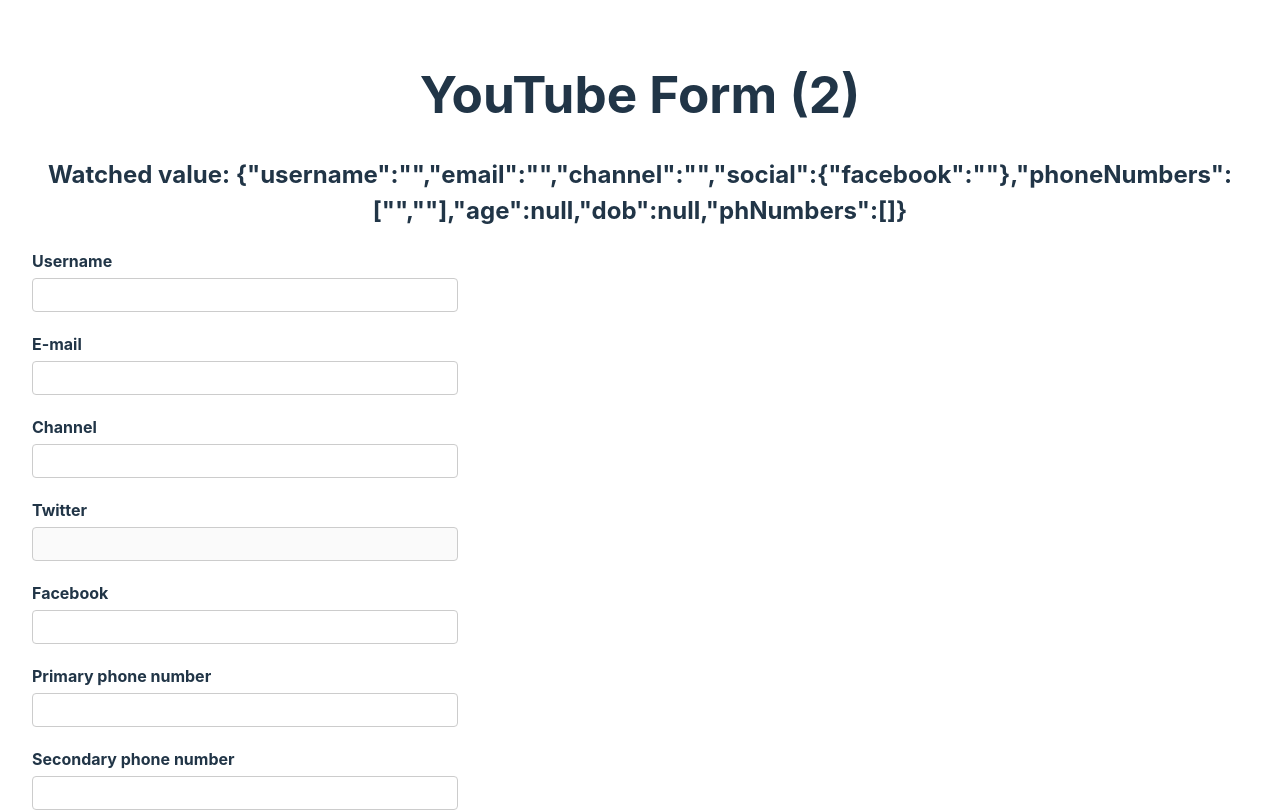
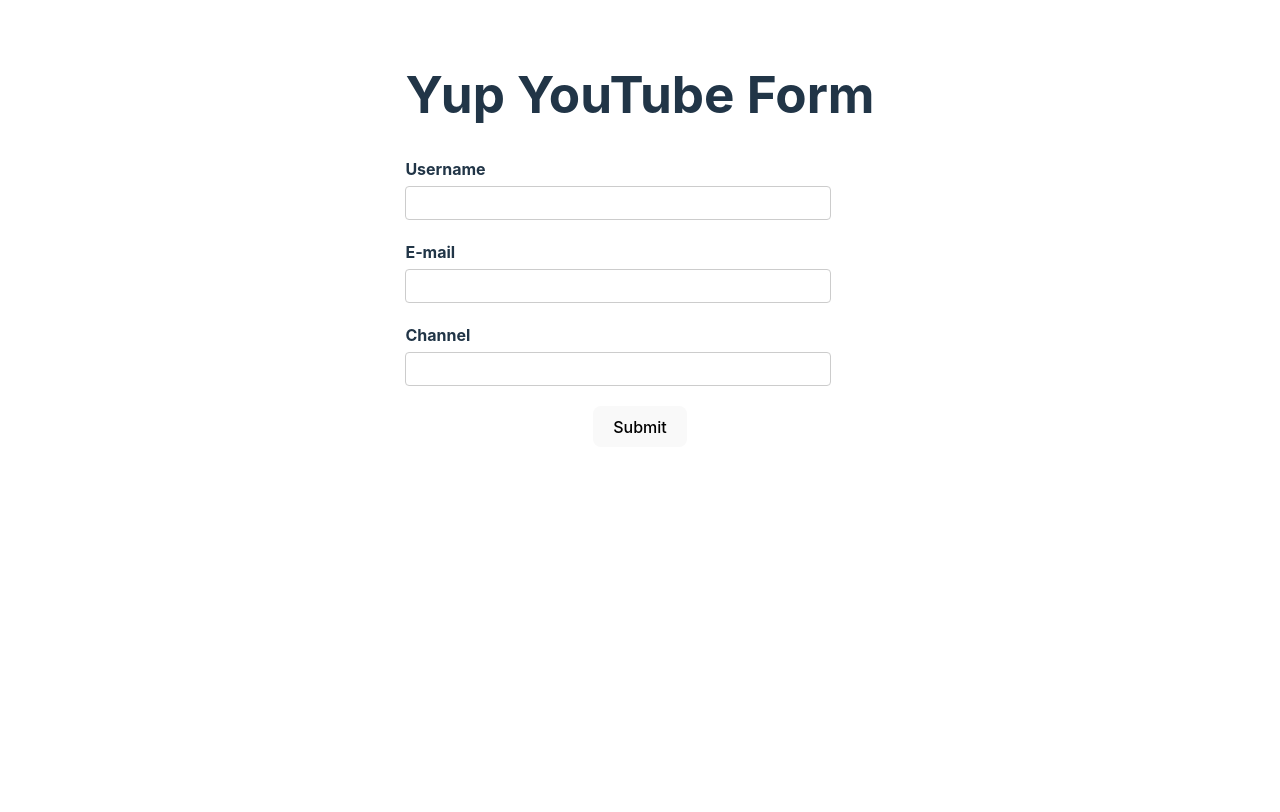
Before and after one commit to lilugirl/react-hook-form-demo, a React (Vite) app: page / in a window 1280 px wide. Shown: the top 812 px of the page. Built offline with nearby package versions, Linux system fonts and the light colour scheme; no server answers.

Commit message:
yup intergation

```diff
--- a/package.json
+++ b/package.json
@@ -10,9 +10,11 @@
     "preview": "vite preview"
   },
   "dependencies": {
+    "@hookform/resolvers": "^3.3.4",
     "react": "^18.2.0",
     "react-dom": "^18.2.0",
-    "react-hook-form": "^7.51.3"
+    "react-hook-form": "^7.51.3",
+    "yup": "^1.4.0"
   },
   "devDependencies": {
     "@hookform/devtools": "^4.3.1",
--- a/src/App.tsx
+++ b/src/App.tsx
@@ -1,5 +1,6 @@
 
 import {YouTubeForm} from './components/YouTubeForm'
+import { YupYouTubeForm } from './components/YupYouTubeForm'
 import './App.css'
 
 function App() {
@@ -7,7 +8,8 @@
 
   return (
     <>
-    <YouTubeForm />
+    {/* <YouTubeForm /> */}
+    <YupYouTubeForm />
     </>
   )
 }
--- /dev/null
+++ b/src/components/YupYouTubeForm.tsx
@@ -0,0 +1,58 @@
+import { useForm } from "react-hook-form";
+import { DevTool } from "@hookform/devtools";
+import { yupResolver } from "@hookform/resolvers/yup";
+import * as yup from "yup"
+
+const schema=yup.object({
+    username:yup.string().required("Username is required"),
+    email:yup.string().email("Email format is not valid").required("Email is required."),
+    channel:yup.string().required("Channel is required")
+})
+
+
+type FormValues={
+    username:string;
+    email:string;
+    channel:string
+}
+
+export const YupYouTubeForm=()=>{
+    const form=useForm<FormValues>({
+        defaultValues:{
+            username:"",
+            email:"",
+            channel:""
+        },
+        resolver:yupResolver(schema)
+    })
+    const {register,handleSubmit,formState,control} =form
+    const {errors}=formState
+
+    const onSubmit=(data:FormValues)=>{
+       console.warn('onSubmit ',data)
+    }
+
+    return (<div>
+        <h1>Yup YouTube Form</h1>
+        <form onSubmit={handleSubmit(onSubmit)} noValidate>
+          <div className="form-control">
+            <label htmlFor="username">Username</label>
+            <input type="text" id="username" {...register("username")} />
+            <p className="error">{errors.username?.message}</p>
+          </div>
+          <div className="form-control">
+            <label htmlFor="email">E-mail</label>
+            <input type="email" id="email" {...register("email")} />
+            <p className="error">{errors.email?.message}</p>
+          </div>
+          <div className="form-control">
+            <label htmlFor="channel">Channel</label>
+            <input type="text" id="channel" {...register("channel")} />
+            <p className="error">{errors.channel?.message}</p>
+          </div>
+
+          <button>Submit</button>
+        </form>
+        <DevTool control={control} />
+    </div>)
+}
```
Also changed, not shown: 1 other file (tests, documents, lock files or other folders).
